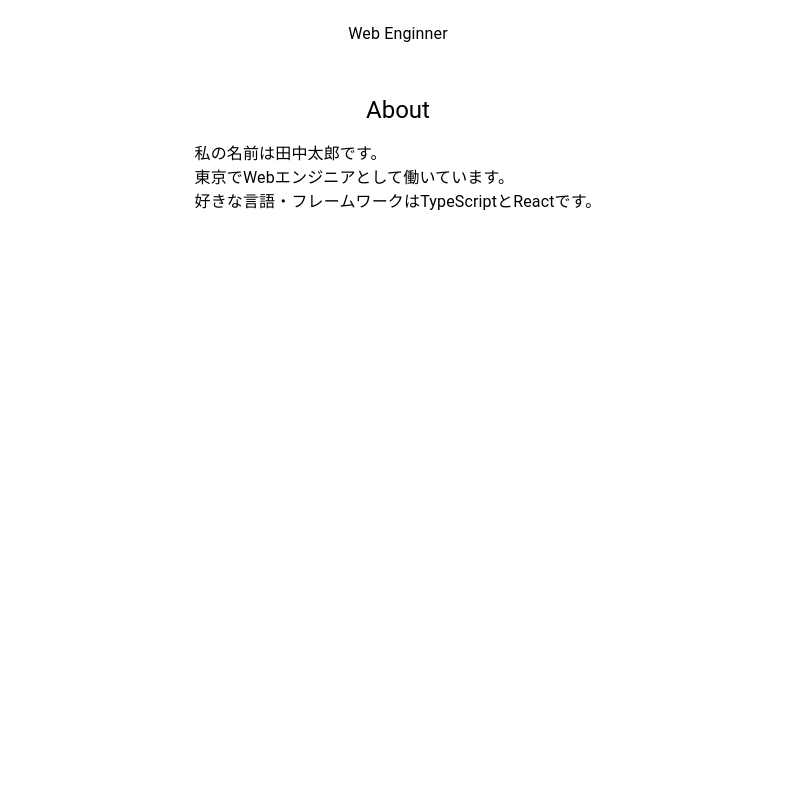
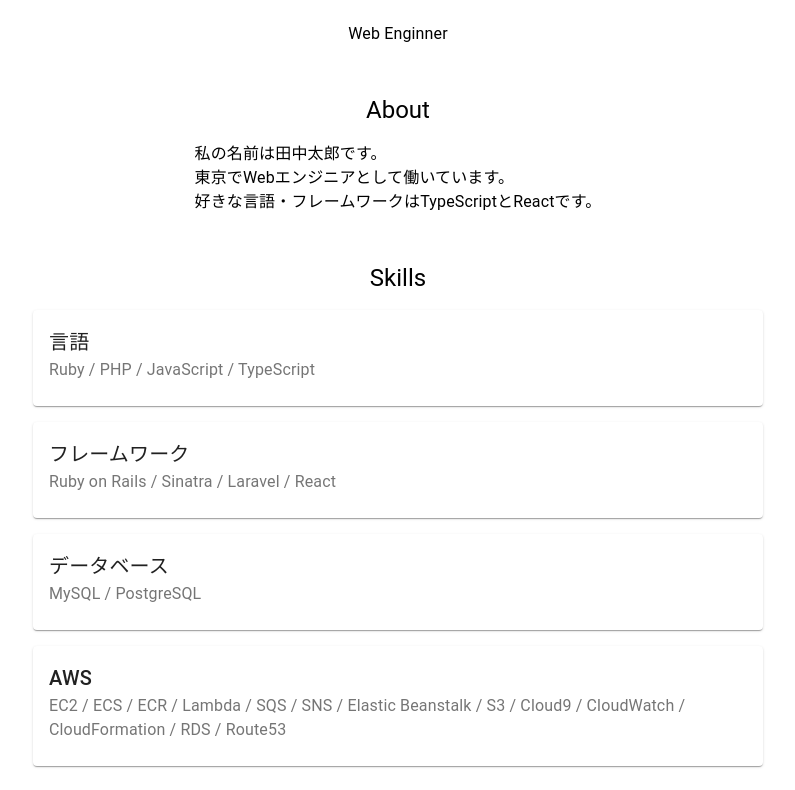
Before and after one commit to kazama1209/portfolio-sample, a React (Create React App) app: page / in a window 1280 px wide. Shown: the part 370-1160 px from the top of the page, without its empty margins (242-1037 px from the left). Before the commit the page ends 800 px from the top, so only its background shows below. Built offline with nearby package versions, Linux system fonts and the light colour scheme.

Commit message:
Implement Skills

```diff
--- a/src/App.tsx
+++ b/src/App.tsx
@@ -2,6 +2,7 @@ import React from 'react'
 import Navbar from './components/Navbar'
 import MyAvatar from './components/MyAvatar'
 import About from './components/About'
+import Skills from './components/Skills'
 
 const App: React.FC = () => {
   return (
@@ -9,6 +10,7 @@ const App: React.FC = () => {
       <Navbar />
       <MyAvatar />
       <About />
+      <Skills />
     </>
   );
 }
--- /dev/null
+++ b/src/components/Skills.tsx
@@ -0,0 +1,80 @@
+import React from 'react'
+import Box from '@material-ui/core/Box'
+import { makeStyles } from '@material-ui/core/styles'
+import Card from '@material-ui/core/Card'
+import CardContent from '@material-ui/core/CardContent'
+import Typography from '@material-ui/core/Typography'
+
+const useStyles = makeStyles({
+  root: {
+    width: 730,
+    maxWidth: '100%',
+  },
+});
+
+const Skills: React.FC = () => {
+  const classes = useStyles();
+
+  return (
+    <>
+      <Box p={2}>
+        <Box display='flex' justifyContent='center' p={1} >
+          <Typography variant='h5' >
+            Skills
+          </Typography>
+        </Box>
+        <Box display='flex' justifyContent='center' p={1} >
+          <Card className={classes.root}>
+            <CardContent>
+              <Typography variant="h6">
+                言語
+              </Typography>
+              <Typography color="textSecondary">
+                Ruby / PHP / JavaScript / TypeScript
+              </Typography>
+            </CardContent>
+          </Card>
+        </Box>
+        <Box display='flex' justifyContent='center' p={1} >
+          <Card className={classes.root}>
+            <CardContent>
+              <Typography variant="h6">
+                フレームワーク
+              </Typography>
+              <Typography color="textSecondary">
+                Ruby on Rails / Sinatra / Laravel / React
+              </Typography>
+            </CardContent>
+          </Card>
+        </Box>
+        <Box display='flex' justifyContent='center' p={1} >
+          <Card className={classes.root}>
+            <CardContent>
+              <Typography variant="h6">
+                データベース
+              </Typography>
+              <Typography color="textSecondary">
+                MySQL / PostgreSQL
+              </Typography>
+            </CardContent>
+          </Card>
+        </Box>
+        <Box display='flex' justifyContent='center' p={1} >
+          <Card className={classes.root}>
+            <CardContent>
+              <Typography variant="h6">
+                AWS
+              </Typography>
+              <Typography color="textSecondary">
+                EC2 / ECS / ECR / Lambda / SQS / SNS / Elastic Beanstalk / S3 / Cloud9 / CloudWatch / CloudFormation / RDS / Route53
+              </Typography>
+            </CardContent>
+          </Card>
+        </Box>
+
+      </Box>
+    </>
+  );
+}
+
+export default Skills;
```
Also changed, not shown: 1 other file (tests, documents, lock files or other folders).
